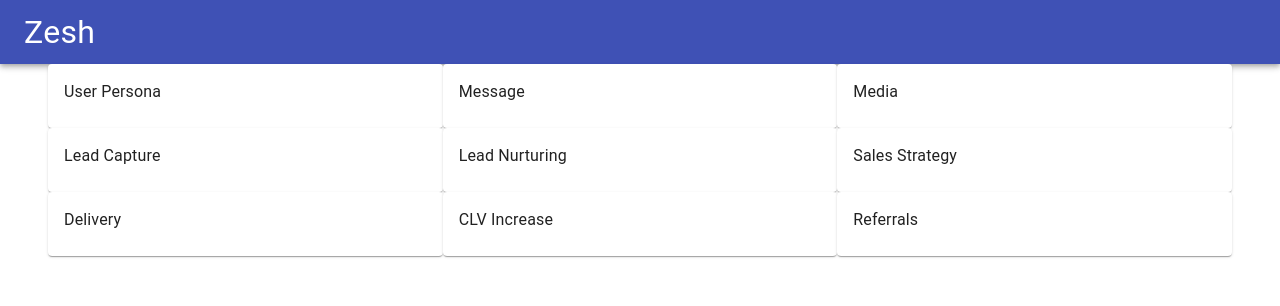
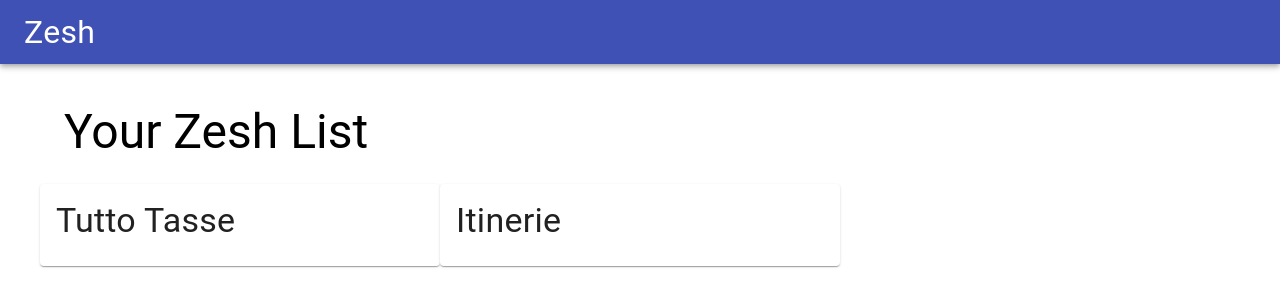
Before and after one commit to aCarinato/zesh, a Next.js app: page / in a window 1280 px wide. Shown: the top 306 px of the page. Built offline with nearby package versions, Linux system fonts and the light colour scheme.

Commit message:
rearranged layout

```diff
--- a/components/Layout.js
+++ /dev/null
@@ -1,12 +0,0 @@
-import React from 'react'
-import Navbar from './Navbar'
-import { Container } from '@material-ui/core'
-
-export default function Layout({children}) {
-    return (
-        <div>
-            <Navbar />
-            <Container>{children}</Container>
-        </div>
-    )
-}
--- a/components/Navbar.js
+++ /dev/null
@@ -1,14 +0,0 @@
-import React from 'react'
-import { AppBar, Toolbar, Typography } from '@material-ui/core'
-import useStyles from '../utils/styles'
-
-export default function Navbar() {
-    const classes = useStyles()
-    return (
-        <AppBar position='static'>
-            <Toolbar>
-                <Typography className={classes.brand}>Zesh</Typography>
-            </Toolbar>
-        </AppBar>
-    )
-}
--- /dev/null
+++ b/components/layout/Layout.js
@@ -0,0 +1,14 @@
+import React from 'react';
+import Navbar from './Navbar';
+import { Container } from '@material-ui/core';
+import useStyles from '../../utils/styles';
+
+export default function Layout({ children }) {
+  const classes = useStyles();
+  return (
+    <div>
+      <Navbar />
+      <Container className={classes.main}>{children}</Container>
+    </div>
+  );
+}
--- /dev/null
+++ b/components/layout/Navbar.js
@@ -0,0 +1,14 @@
+import React from 'react';
+import { AppBar, Toolbar, Typography } from '@material-ui/core';
+import useStyles from '../../utils/styles';
+
+export default function Navbar() {
+  const classes = useStyles();
+  return (
+    <AppBar position="static">
+      <Toolbar>
+        <Typography className={classes.brand}>Zesh</Typography>
+      </Toolbar>
+    </AppBar>
+  );
+}
--- /dev/null
+++ b/components/zesh/ZeshItem.js
@@ -0,0 +1,12 @@
+import { Card, CardContent, Typography } from '@material-ui/core';
+import React from 'react';
+
+export default function ZeshItem(props) {
+  return (
+    <Card>
+      <CardContent>
+        <Typography variant="h4">{props.title}</Typography>
+      </CardContent>
+    </Card>
+  );
+}
--- /dev/null
+++ b/components/zesh/ZeshList.js
@@ -0,0 +1,22 @@
+import { Container, Grid, Typography } from '@material-ui/core';
+import React from 'react';
+import useStyles from '../../utils/styles';
+import ZeshItem from './ZeshItem';
+
+export default function ZeshList(props) {
+  const classes = useStyles();
+  return (
+    <Container>
+      <Typography className={classes.cardTitle} variant="h3">
+        Your Zesh List
+      </Typography>
+      <Grid container>
+        {props.zeshes.map((zesh) => (
+          <Grid key={zesh.id} item xs={12} sm={4}>
+            <ZeshItem key={zesh.id} id={zesh.id} title={zesh.title} />
+          </Grid>
+        ))}
+      </Grid>
+    </Container>
+  );
+}
--- a/pages/index.js
+++ b/pages/index.js
@@ -1,76 +1,17 @@
-import { Card, CardContent, Container, Grid, Typography } from '@material-ui/core'
-import Head from 'next/head'
-import Image from 'next/image'
-import styles from '../styles/Home.module.css'
+import React from 'react';
+import ZeshList from '../components/zesh/ZeshList';
 
-export default function Home() {
-  return (
-    <Container>
-      <Grid container>
-        <Grid item xs={12} sm={4}>
-          <Card>
-            <CardContent>
-              <Typography>User Persona</Typography>
-            </CardContent>
-          </Card>
-        </Grid>
-        <Grid item xs={12} sm={4}>
-          <Card>
-            <CardContent>
-              <Typography>Message</Typography>
-            </CardContent>
-          </Card>
-        </Grid>
-        <Grid item xs={12} sm={4}>
-          <Card>
-            <CardContent>
-              <Typography>Media</Typography>
-            </CardContent>
-          </Card>
-        </Grid>
-        <Grid item xs={12} sm={4}>
-          <Card>
-            <CardContent>
-              <Typography>Lead Capture</Typography>
-            </CardContent>
-          </Card>
-        </Grid>
-        <Grid item xs={12} sm={4}>
-          <Card>
-            <CardContent>
-              <Typography>Lead Nurturing</Typography>
-            </CardContent>
-          </Card>
-        </Grid>
-        <Grid item xs={12} sm={4}>
-          <Card>
-            <CardContent>
-              <Typography>Sales Strategy</Typography>
-            </CardContent>
-          </Card>
-        </Grid>
-        <Grid item xs={12} sm={4}>
-          <Card>
-            <CardContent>
-              <Typography>Delivery</Typography>
-            </CardContent>
-          </Card>
-        </Grid>
-        <Grid item xs={12} sm={4}>
-          <Card>
-            <CardContent>
-              <Typography>CLV Increase</Typography>
-            </CardContent>
-          </Card>
-        </Grid>
-        <Grid item xs={12} sm={4}>
-          <Card>
-            <CardContent>
-              <Typography>Referrals</Typography>
-            </CardContent>
-          </Card>
-        </Grid>
-      </Grid>
-    </Container>
-  )
+const DUMMY_ZESHES = [
+  {
+    id: 'z1',
+    title: 'Tutto Tasse',
+  },
+  {
+    id: 'z2',
+    title: 'Itinerie',
+  },
+];
+
+export default function HomePage() {
+  return <ZeshList zeshes={DUMMY_ZESHES} />;
 }
--- a/utils/styles.js
+++ b/utils/styles.js
@@ -1,11 +1,17 @@
-import { makeStyles } from "@material-ui/core";
+import { makeStyles } from '@material-ui/core';
 
 const useStyles = makeStyles({
-    brand: {
-        fontSize: '2rem',
-        // fontWeight: 'bold'
+  brand: {
+    fontSize: '2rem',
+    // fontWeight: 'bold'
+  },
+  // Main container
+  main: {
+    padding: '1rem',
+  },
+  cardTitle: {
+    padding: '1.5rem',
+  },
+});
 
-    }
-})
-
-export default useStyles
+export default useStyles;
```
Also changed, not shown: components/zesh/ZeshItemDetails.js (added, +87 -0 lines), pages/_app.js (+8 -6 lines), components/zesh/NewZeshForm.js (added).
